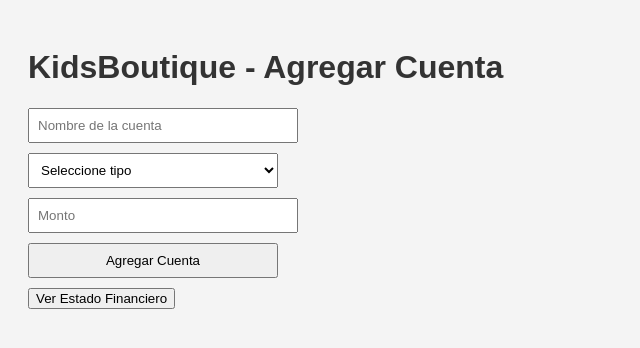
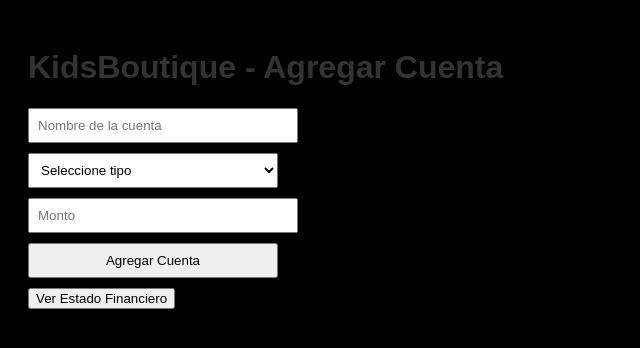
Before and after one commit to Antonio-23-Bot/KidsBoutique12, a plain HTML site: page index.html in a window 1280 px wide. Shown: the whole page, without its empty margins (0-640 px from the left). Drawn offline with Linux system fonts and the light colour scheme.

Commit message:
estilos.css

```diff
--- a/estilos.css
+++ b/estilos.css
@@ -1,7 +1,7 @@
 body {
   font-family: Arial, sans-serif;
   padding: 20px;
-  background: #f4f4f4;
+  background: Black;
 }
 
 h1 {
```
